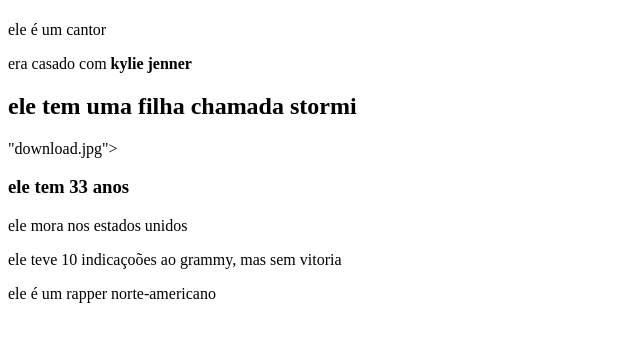
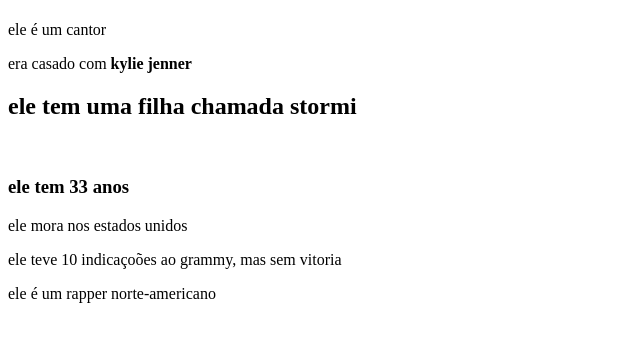
Before and after one commit to holgabobrr/provaholga, a plain HTML site: page index.html in a window 1280 px wide. Shown: the part 59-400 px from the top of the page, without its empty margins (0-640 px from the left). Drawn offline with Linux system fonts and the light colour scheme.

Commit message:
Update index.html

```diff
--- a/index.html
+++ b/index.html
@@ -10,7 +10,7 @@
     <p>ele é um cantor</p>
     <p>era casado com <strong>kylie jenner</strong></p>
     <h2>ele tem uma filha chamada stormi</h2>
-    <img scr=>"download.jpg">
+    <img scr="download.jpg">
         <h3>ele tem 33 anos</h3>
     <p>ele mora nos estados unidos</p>
         <p>ele teve 10 indicaçoões ao grammy, mas sem vitoria</p>
```
